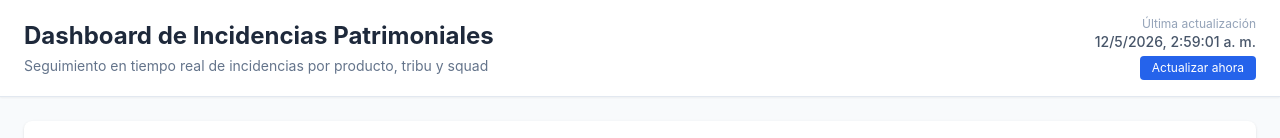
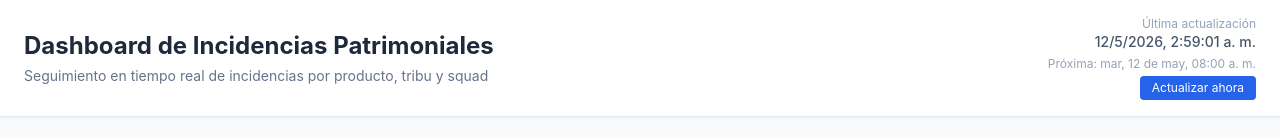
Before and after one commit to cristiancarreno-debug/dashboard-incidencias-patrimoniales, a React (Vite) app: page / in a window 1280 px wide. Shown: the top 138 px of the page. Built offline with nearby package versions, Linux system fonts and the light colour scheme; no server answers.

Commit message:
feat: mostrar próxima actualización programada en el header

```diff
--- a/src/App.tsx
+++ b/src/App.tsx
@@ -12,6 +12,48 @@ import { ResolutionPie } from './components/ResolutionPie';
 import { IncidenciasTable } from './components/IncidenciasTable';
 import { PlatformMonthlyChart } from './components/PlatformMonthlyChart';
 import type { IncidenciaClasificada } from './types';
+
+/** Calcula la próxima actualización programada (8AM, 12PM, 4PM Colombia, L-V) */
+function getNextUpdate(): string {
+  const now = new Date();
+  // Convertir a hora Colombia (UTC-5)
+  const colombiaOffset = -5 * 60;
+  const localOffset = now.getTimezoneOffset();
+  const colombiaTime = new Date(now.getTime() + (localOffset + colombiaOffset) * 60000);
+
+  const hours = [8, 12, 16]; // Horas de actualización
+  const currentHour = colombiaTime.getHours();
+  const currentMin = colombiaTime.getMinutes();
+  const dayOfWeek = colombiaTime.getDay(); // 0=Dom, 6=Sab
+
+  // Buscar la próxima hora de actualización
+  let nextDate = new Date(colombiaTime);
+  let found = false;
+
+  // Si es día laboral (L-V), buscar la próxima hora hoy
+  if (dayOfWeek >= 1 && dayOfWeek <= 5) {
+    for (const h of hours) {
+      if (h > currentHour || (h === currentHour && currentMin < 5)) {
+        nextDate.setHours(h, 0, 0, 0);
+        found = true;
+        break;
+      }
+    }
+  }
+
+  // Si no se encontró hoy, buscar el próximo día laboral
+  if (!found) {
+    nextDate.setHours(8, 0, 0, 0);
+    do {
+      nextDate.setDate(nextDate.getDate() + 1);
+    } while (nextDate.getDay() === 0 || nextDate.getDay() === 6);
+  }
+
+  return nextDate.toLocaleString('es-CO', {
+    weekday: 'short', day: 'numeric', month: 'short',
+    hour: '2-digit', minute: '2-digit', hour12: true,
+  });
+}
 
 function App() {
   const [allIncidencias, setAllIncidencias] = useState<IncidenciaClasificada[]>([]);
@@ -79,6 +121,7 @@ function App() {
           <div className="text-right">
             <p className="text-xs text-slate-400">Última actualización</p>
             <p className="text-sm font-medium text-slate-600">{lastUpdated}</p>
+            <p className="text-xs text-slate-400 mt-1">Próxima: {getNextUpdate()}</p>
             <button
               onClick={() => {
                 if (confirm('¿Deseas actualizar los datos desde Jira? Esto puede tardar unos minutos.')) {
```
